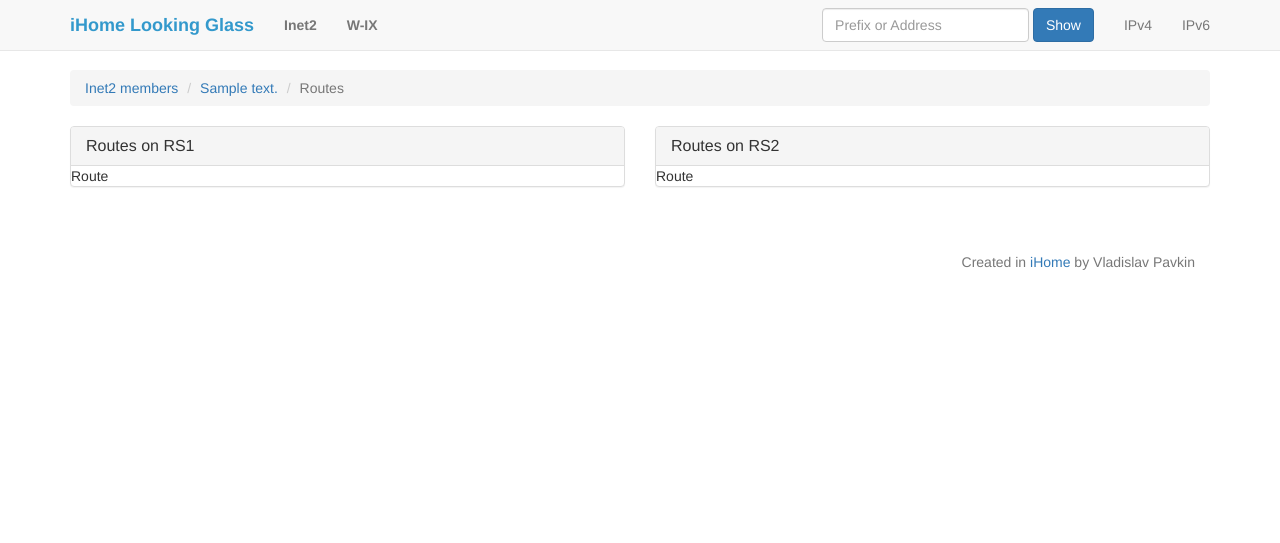
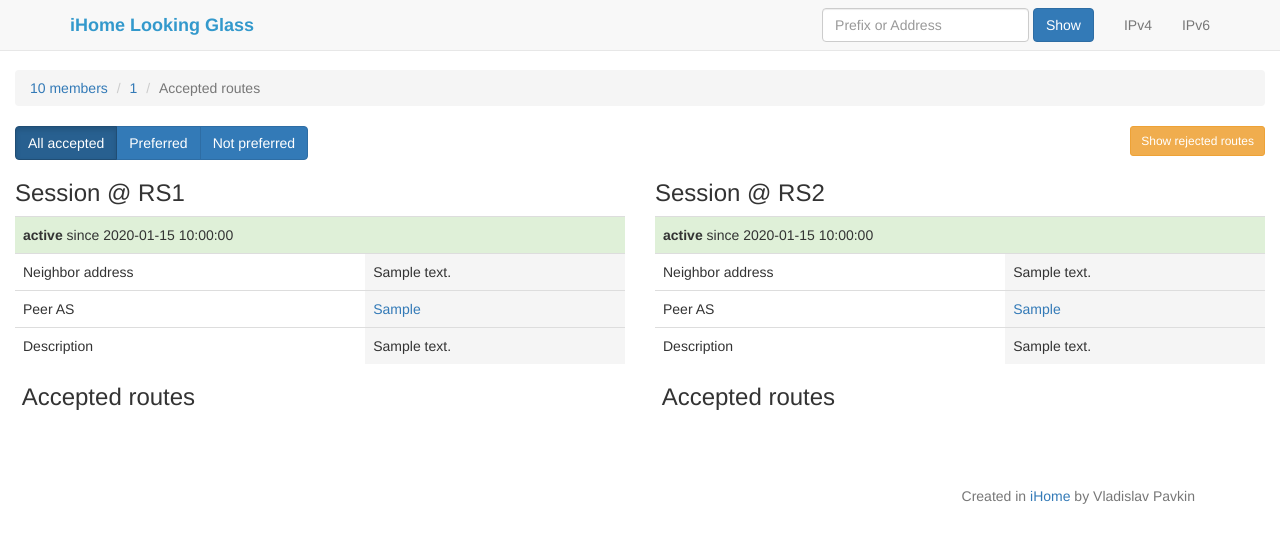
Before and after one commit to phylocko/py-lg, a Flask app: template templates/peer_routes.html in a window 1280 px wide. Shown: the top 543 px of the page. Run offline with Flask 2, Linux system fonts and the light colour scheme; the template is opened without the code that fills it: most values are stand-ins (such as "Sample title", 1, 10 or a date in 2020); some libraries are stand-ins or nearby versions.

Commit message:
A lot of new features

```diff
--- a/app.py
+++ b/app.py
@@ -1,5 +1,3 @@
-import re
-import paramiko
 from flask import Flask, render_template, request, redirect
 from models import RouteServer, Prefix
 
@@ -13,24 +11,21 @@ servers = {
 
 @app.route("/")
 def index():
-    return redirect("/summary/")
+    return redirect("/wix/summary/")
 
 
-@app.route("/summary/")
-def summary():
-
-    service = request.args.get('service', "wix")
-    if not service in ['fv', 'wix']:
-        service = "wix"
+@app.route("/<service>/summary/")
+def summary(service):
+    if service not in ['fv', 'wix']:
+        return redirect('/wix/summary/')
 
     family = request.args.get('family', "4")
-    if not family in ['4', '6']:
+    if family not in ['4', '6']:
         family = "4"
 
     rs1 = RouteServer(servers['rs1'], service, family)
     rs2 = RouteServer(servers['rs2'], service, family)
-    rs1.connect()
-    rs2.connect()
+
     rs1_peers = rs1.peers()
     rs2_peers = rs2.peers()
 
@@ -39,90 +34,99 @@ def summary():
     return render_template("summary.html",
                            pairs=pairs,
                            service=service,
-                           family=family)
+                           family=family,
+                           page='summary')
 
 
-@app.route("/peer/<peer>/routes/")
-def peer_routes(peer):
-    error = None
-    service = "wix"
-    rs1_peer = None
-    rs2_peer = None
+@app.route("/<service>/peer/<peer_id>/routes/")
+def peer_routes(service, peer_id):
+    if service not in ['wix', 'fv']:
+        return redirect('/')
+
+    filtered = False
 
     family = request.args.get('family', "4")
-    if not family in ['4', '6']:
+    if family not in ['4', '6']:
         family = "4"
 
-    peer_string = peer.strip()
-    wix_pattern = re.compile("^193\.106\.(112|113)\.[0-9]{1,3}$")
-    fv_pattern = re.compile("^85\.112\.(122|123)\.[0-9]{1,3}$")
+    rs1 = RouteServer(servers['rs1'], service, family)
+    rs2 = RouteServer(servers['rs2'], service, family)
 
-    if not wix_pattern.search(peer_string) and not fv_pattern.search(peer_string):
-        error = "The peer address %s is not correct." % peer_string
+    rs1_peer = rs1.peer(peer_id)
+    rs2_peer = rs2.peer(peer_id)
 
-    else:
-        if "193.106" in peer_string:
-            service = "wix"
-        else:
-            service = "fv"
-
-        rs1 = RouteServer(servers['rs1'], service, family)
-        rs2 = RouteServer(servers['rs2'], service, family)
-
-        rs1.peer(peer_string)
-        rs2.peer(peer_string)
-
-        rs1_peer = rs1._peers[0]
-        rs2_peer = rs2._peers[0]
+    rs1_routes = rs1.routes(peer_id, 'accepted')
+    rs2_routes = rs2.routes(peer_id, 'accepted')
 
     return render_template("peer_routes.html",
                            service=service,
                            family=family,
-                           peer_address=peer_string,
+                           peer_id=peer_id,
                            rs1=rs1,
                            rs2=rs2,
                            rs1_peer=rs1_peer,
                            rs2_peer=rs2_peer,
-                           peer=peer,
-                           error=error)
+                           rs1_routes=rs1_routes,
+                           rs2_routes=rs2_routes,
+                           filtered=filtered,
+                           peer=peer)
 
 
-@app.route("/peer/<peer>/")
-def peer(peer):
-    error = None
-    service = "wix"
-    rs1_peer = None
-    rs2_peer = None
+@app.route("/<service>/peer/<peer_id>/routes/rejected/")
+def peer_routes_rejected(service, peer_id):
+    if service not in ['wix', 'fv']:
+        return redirect('/')
+
+    filtered = True
 
     family = request.args.get('family', "4")
-    if not family in ['4', '6']:
+    if family not in ['4', '6']:
         family = "4"
 
-    peer_string = peer.strip()
-    wix_pattern = re.compile("^193\.106\.(112|113)\.[0-9]{1,3}$")
-    fv_pattern = re.compile("^85\.112\.(122|123)\.[0-9]{1,3}$")
+    rs1 = RouteServer(servers['rs1'], service, family)
+    rs2 = RouteServer(servers['rs2'], service, family)
 
-    if not wix_pattern.search(peer_string) and not fv_pattern.search(peer_string):
-        error = "The peer address %s is not correct." % peer_string
+    rs1_peer = rs1.peer(peer_id)
+    rs2_peer = rs2.peer(peer_id)
 
-    else:
-        if "193.106" in peer_string:
-            service = "wix"
-        else:
-            service = "fv"
+    rs1_routes = rs1.routes(peer_id, 'filtered')
+    rs2_routes = rs2.routes(peer_id, 'filtered')
 
-        rs1 = RouteServer(servers['rs1'], service, family)
-        rs2 = RouteServer(servers['rs2'], service, family)
-        rs1.connect()
-        rs2.connect()
+    return render_template("peer_routes.html",
+                           service=service,
+                           family=family,
+                           peer_id=peer_id,
+                           rs1=rs1,
+                           rs2=rs2,
+                           rs1_peer=rs1_peer,
+                           rs2_peer=rs2_peer,
+                           rs1_routes=rs1_routes,
+                           rs2_routes=rs2_routes,
+                           filtered=filtered,
+                           peer=peer)
 
-        rs1_peer = rs1.peer(peer_string)
-        rs2_peer = rs2.peer(peer_string)
+
+@app.route("/<service>/peer/<peer_id>/")
+def peer(service, peer_id):
+    error = None
+
+    if service not in ['wix', 'fv']:
+        return redirect('/')
+
+    family = request.args.get('family', "4")
+    if family not in ['4', '6']:
+        family = "4"
+
+    rs1 = RouteServer(servers['rs1'], service, family)
+    rs2 = RouteServer(servers['rs2'], service, family)
+
+    rs1_peer = rs1.peer(peer_id)
+    rs2_peer = rs2.peer(peer_id)
 
     return render_template("peer.html",
                            service=service,
                            family=family,
-                           peer_address=peer_string,
+                           peer_id=peer_id,
                            rs1=rs1,
                            rs2=rs2,
                            rs1_peer=rs1_peer,
@@ -145,6 +149,7 @@ def peers_pairs(rs1_peers, rs2_peers):
             'description': rs1_peer.description,
             'rs1': rs1_peer,
             'rs2': pair,
+            'peer_id': rs1_peer.peer_id,
         }
         pairs.append(twins)
         checked_values.append(rs1_peer.value)
--- /dev/null
+++ b/templates/brief_peer_data.html
@@ -0,0 +1,21 @@
+<table class="table">
+    <tr>
+
+    {% if peer.state == "up" %}
+            <td colspan="2" class="success"><b>{{ peer.bgp_state }}</b> since {{ peer.last_event_time }}</td>
+    {% elif peer.state == "feed" %}
+            <td colspan="2" class="warning"><b>{{ peer.bgp_state }}</b> since {{ peer.last_event_time }}</td>
+    {% else %}
+        <td colspan="2" class="danger"><b>{{ peer.bgp_state_details }}</b> since {{ peer.last_event_time }}</td>
+    {% endif %}
+    </tr>
+
+    <tr><td>Neighbor address</td><td class="active">{{ peer.neighbor_address }}</td></tr>
+    <tr>
+        <td>Peer AS</td>
+        <td class="active">
+            <a href="http://apps.db.ripe.net/search/query.html?sources=RIPE_NCC&searchtext=AS{{ peer.neighbor_as }}&submit=Search">{{ peer.neighbor_as }}</a>
+        </td>
+    </tr>
+    <tr><td>Description</td><td class="active">{{ peer.description }}</td></tr>
+</table>
--- a/templates/main_menu.html
+++ b/templates/main_menu.html
@@ -1,9 +1,13 @@
+{% if page == 'summary' %}
+
 <ul class="nav navbar-nav">
-    <li {% if service == "fv" %} class="active" {% endif %}><a href="?service=fv&server={{ server }}&family={{ family }}"><b>Inet2</b></a></li>
-    <li {% if service == "wix" %} class="active" {% endif %}><a href="?service=wix&server={{ server }}&family={{ family }}"><b>W-IX</b></a></li>
+    <li {% if service == "fv" %} class="active" {% endif %}><a href="/fv/summary/?family={{ family }}"><b>Full View</b></a></li>
+    <li {% if service == "wix" %} class="active" {% endif %}><a href="/wix/summary/?family={{ family }}"><b>W-IX</b></a></li>
 </ul>
 
+{% endif %}
+
 <ul class="nav navbar-nav navbar-right">
-    <li {% if family == "4" %} class="active" {% endif %}><a href="?service={{ service }}&server={{ server }}&family=4">IPv4</a></li>
-    <li {% if family == "6" %} class="active" {% endif %}><a href="?service={{ service }}&server={{ server }}&family=6">IPv6</a></li>
+    <li {% if family == "4" %} class="active" {% endif %}><a href="?family=4">IPv4</a></li>
+    <li {% if family == "6" %} class="active" {% endif %}><a href="?family=6">IPv6</a></li>
 </ul>
--- a/templates/navbar.html
+++ b/templates/navbar.html
@@ -11,7 +11,7 @@
                 <span class="icon-bar"></span>
             </button>
 
-            <a class="navbar-brand hidden-md hidden-sm hidden-xs" href="/summary">
+            <a class="navbar-brand hidden-md hidden-sm hidden-xs" href="/">
                 <strong style="color: #3399CC;">iHome Looking Glass</strong>
             </a>
         </div>
--- a/templates/peer.html
+++ b/templates/peer.html
@@ -12,11 +12,11 @@
     <div class="container">
         <ol class="breadcrumb">
             {% if service == "wix" %}
-                <li><a href="/summary/?service=wix">W-IX members</a></li>
+                <li><a href="/{{ service }}/summary/">W-IX members</a></li>
             {% else %}
-                <li><a href="/summary/?service=fv">Inet2 members</a></li>
+                <li><a href="/{{ service }}/summary/">Inet2 members</a></li>
             {% endif %}
-            <li class="active">{{ peer_address }}</li>
+            <li class="active">{{ peer_id }}</li>
         </ol>
 
         <div class="row">
--- a/templates/peer_data.html
+++ b/templates/peer_data.html
@@ -18,15 +18,15 @@
 
             <tr>
                 <td class="warning text-right">Imported</td>
-                <td class="active"><b>{{ peer.imported_routes }}</b> <a class="pull-right" href="routes/?type=imported">View imported routes</a></td>
+                <td class="active"><b>{{ peer.imported_routes }}</b> <a class="pull-right" href="routes/?family={{ family }}">View accepted routes</a></td>
             </tr>
             <tr>
                 <td class="success text-right">Preferred</td>
-                <td class="active text-success"><b>{{ peer.preferred_routes }}</b> <a class="pull-right" href="routes/?type=preferred">View preferred routes</a></td>
+                <td class="active text-success"><b>{{ peer.preferred_routes }}</b></td>
             </tr>
             <tr>
                 <td class="danger text-right">Filtered</td>
-                <td class="active text-danger"><b>{{ peer.filtered_routes }}</b> <a class="pull-right" href="routes/?type=filtered">View filtered routes</a></td>
+                <td class="active text-danger"><b>{{ peer.filtered_routes }}</b> <a class="pull-right" href="routes/rejected/?family={{ family }}">View rejected routes</a></td>
             </tr>
             <tr>
                 <td class="active text-right">Exported</td>
--- /dev/null
+++ b/templates/peer_route_table.html
@@ -0,0 +1,55 @@
+<table class="table">
+
+    {% for route in routes %}
+        {% if route.filtered %}
+        <tr class="filtered">
+        {% else %}
+        <tr class="{% if route.preferred %}preferred preferred-heading{% else %}non-preferred non-preferred-heading{% endif %}">
+        {% endif%}
+            <td class="asterisk">
+                {% if route.preferred %}
+                <span class="glyphicon glyphicon-menu-right" aria-hidden="true"></span>
+                {% else %}
+                &nbsp;
+                {% endif %}
+            </td>
+            <td class="prefix"><b>{{ route.prefix }}</b></td>
+            <td>next hop <b>{{ route.next_hop }}</b></td>
+            <td>localpref <label class="label label-danger">{{ route.local_pref }}</label></td>
+
+        </tr>
+
+        {% if route.filtered %}
+        <tr class="filtered">
+        {% else %}
+        <tr class="{% if route.preferred %}preferred{% else %}non-preferred{% endif %}">
+        {% endif %}
+            <td></td>
+            <td class="text-right">AS-Path</td>
+            <td colspan="2">
+                {% for asn in route.as_path %}
+                <b>{{ asn }}</b>
+                {% endfor %}
+            </td>
+        </tr>
+
+
+        {% if route.filtered %}
+        <tr class="filtered">
+        {% else %}
+        <tr class="{% if route.preferred %}preferred{% else %}non-preferred{% endif %}">
+        {% endif %}
+            <td></td>
+            <td class="text-right">Community</td>
+
+            <td colspan="2">
+                <small>
+                {% for c in route.communities %}
+                <label class="label label-info">{{c}}</label>
+                {% endfor %}
+                </small>
+            </td>
+        </tr>
+
+    {% endfor %}
+</table>
--- a/templates/peer_routes.html
+++ b/templates/peer_routes.html
@@ -1,6 +1,34 @@
 {% extends 'base.html' %}
 
 {% block content %}
+
+
+<style>
+    .community {
+        background-color: #666666;
+        padding-left: 6px;
+        padding-right: 6px;
+        border-radius: 3px;
+        font-size: 12px;
+        color: #ebebeb;
+    }
+    .asterisk {
+        width: 50px;
+    }
+    .prefix {
+        width: 120px;
+    }
+    .preferred-heading {
+        background-color: #F0FFF1;
+    }
+    .non-preferred-heading {
+        background-color: #FFFDE3;
+    }
+    .filtered {
+        background-color: #F0EFEE;
+        color: #999999;
+    }
+</style>
 
 {% if error %}
 <div class="container text-center">
@@ -9,41 +37,100 @@
 
 {% else %}
 
-    <div class="container">
+<div class="container-fluid">
     <ol class="breadcrumb">
-            {% if service == "wix" %}
-                <li><a href="/summary/?service=wix">W-IX members</a></li>
+        <li><a href="/{{ service }}/summary/">{{ service }} members</a></li>
+        <li><a href="/{{ service }}/peer/{{ peer_id }}/">{{ peer_id }}</a></li>
+        <li class="active">{% if filtered %}Rejected{% else %}Accepted{% endif %} routes</li>
+    </ol>
+
+    {% if filtered %}
+
+    <div class="text-right"><a class="btn btn-sm btn-success" href="/{{ service }}/peer/{{ peer_id }}/routes/?family={{ family }}">Show accepted routes</a></div>
+
     {% else %}
-                <li><a href="/summary/?service=fv">Inet2 members</a></li>
+
+    <div class="btn-group" data-toggle="buttons">
+        <label class="btn btn-primary active" id="all_button">
+            <input type="radio" autocomplete="off" id="all_input" checked> All accepted
+        </label>
+        <label class="btn btn-primary" id="preferred_button">
+            <input type="radio" autocomplete="off" id="preferred_input"> Preferred
+        </label>
+        <label class="btn btn-primary" id="non_preferred_button">
+            <input type="radio" autocomplete="off" id="non_preferred_input"> Not preferred
+        </label>
+    </div>
+
+    <a class="pull-right btn btn-sm btn-warning" href="/{{ service }}/peer/{{ peer_id }}/routes/rejected/?family={{ family }}">Show rejected routes</a>
+
+    <script>
+        $('#preferred_button').click(function() {
+            $('tr.preferred').show()
+            $('tr.non-preferred').hide()
+        })
+        $('#non_preferred_button').click(function() {
+            $('tr.preferred').hide()
+            $('tr.non-preferred').show()
+        })
+        $('#all_button').click(function() {
+            $('tr.preferred').show()
+            $('tr.non-preferred').show()
+        })
+    </script>
+
     {% endif %}
-            <li><a href="/peer/{{ peer_address }}/">{{ peer_address }}</a></li>
-            <li class="active">Routes</li>
-        </ol>
 
     <div class="row">
 
         <div class="col-md-6">
-                <div class="panel panel-default">
-                    <div class="panel-heading">
-                        <h3 class="panel-title">Routes on RS1</h3>
-                    </div>
-                    {% for route in rs1_peer.routes %}
-                    Route
-                    {% endfor %}
-                </div>
+            <h3>Session @ RS1</h3>
+                {% with peer = rs1_peer %}
+                    {% include 'brief_peer_data.html' %}
+                    <h3>&nbsp;{% if filtered %}Rejected{% else %}Accepted{% endif %} routes</h3>
+                    {% if peer.state == 'up' %}
+                        {% if not filtered %}
+                            {% if peer.imported_routes > 300 %}
+                            <div class="alert alert-warning" role="alert">Displaying first 300 of {{ peer.imported_routes }} accepted routes</div>
+                            {% endif %}
+                        {% endif %}
+                        {% if filtered %}
+                            {% if peer.filtered_routes > 300 %}
+                            <div class="alert alert-warning" role="alert">Displaying first 300 of {{ peer.filtered_routes }} rejected routes</div>
+                            {% endif %}
+                        {% endif %}
+                        {% with routes = rs1_routes %}
+                        {% include 'peer_route_table.html' %}
+                        {% endwith %}
+                    {% else %}
+                        <div class="alert alert-warning" role="alert">Session is not established</div>
+                    {% endif %}
+                {% endwith %}
         </div>
 
-
         <div class="col-md-6">
-                <div class="panel panel-default">
-                    <div class="panel-heading">
-                        <h3 class="panel-title">Routes on RS2</h3>
-                    </div>
-                    {% for route in rs2_peer.routes %}
-                    Route
-                    {% endfor %}
-
-                </div>
+            <h3>Session @ RS2</h3>
+                {% with peer = rs2_peer %}
+                    {% include 'brief_peer_data.html' %}
+                    <h3>&nbsp;{% if filtered %}Rejected{% else %}Accepted{% endif %} routes</h3>
+                    {% if peer.state == 'up' %}
+                        {% if not filtered %}
+                            {% if peer.imported_routes > 300 %}
+                            <div class="alert alert-warning" role="alert">Displaying first 300 of {{ peer.imported_routes }} accepted routes</div>
+                            {% endif %}
+                        {% endif %}
+                        {% if filtered %}
+                            {% if peer.filtered_routes > 300 %}
+                            <div class="alert alert-warning" role="alert">Displaying first 300 of {{ peer.filtered_routes }} rejected routes</div>
+                            {% endif %}
+                        {% endif %}
+                        {% with routes = rs2_routes %}
+                        {% include 'peer_route_table.html' %}
+                        {% endwith %}
+                    {% else %}
+                        <div class="alert alert-warning" role="alert">Session is not established</div>
+                    {% endif %}
+                {% endwith %}
         </div>
 
     </div>
```
Also changed, not shown: models.py (+114 -14 lines), templates/summary.html (+7 -6 lines). Lines whose indentation alone changed are shown as unchanged.
